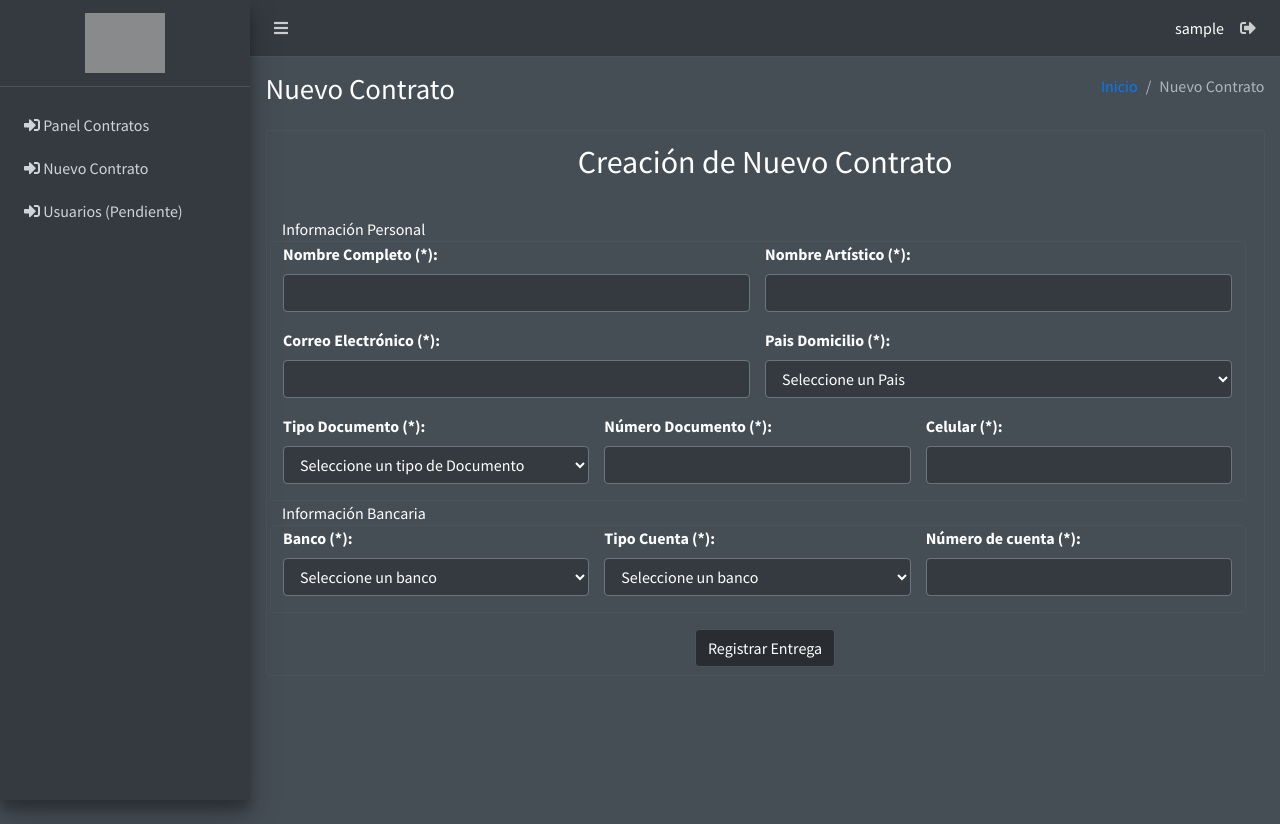
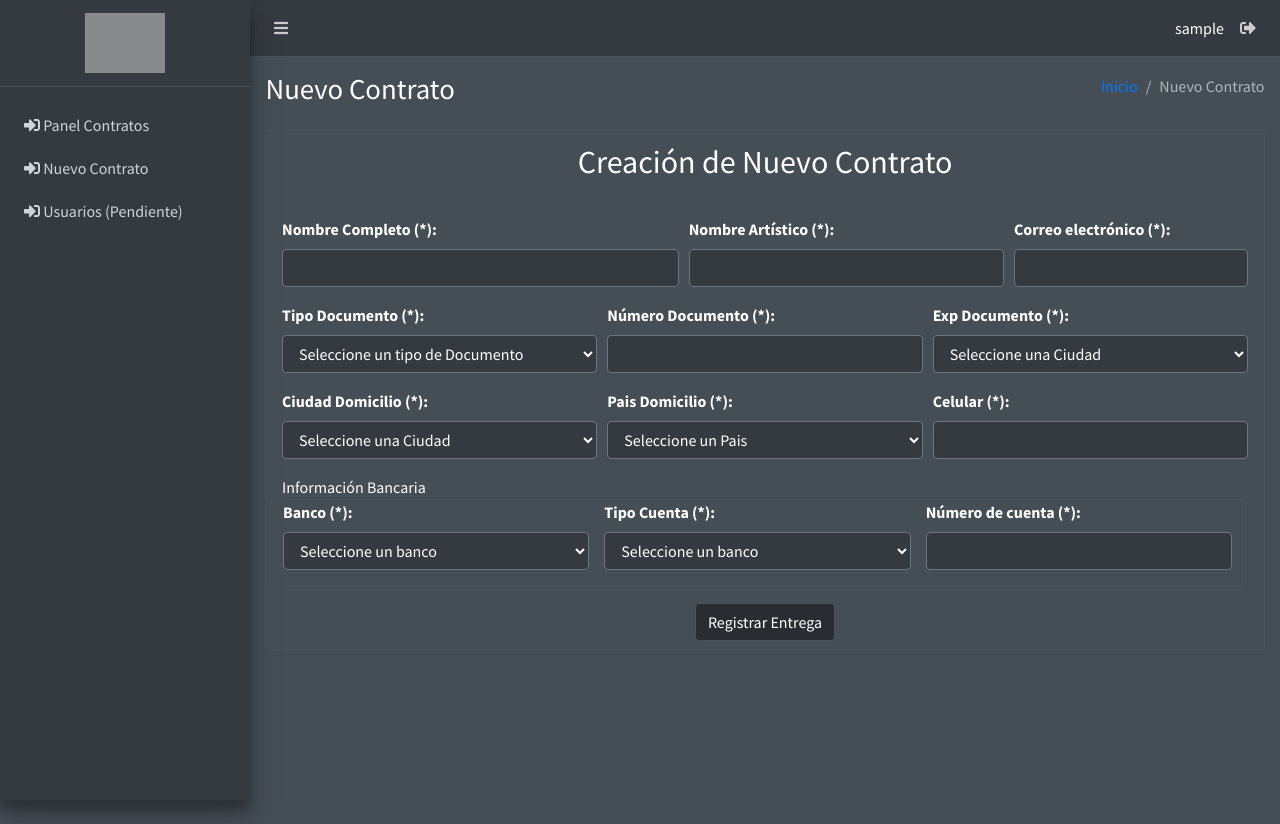
Before and after one commit to itscrisdavid/loro-contratos, a PHP site: page /sistema/registroContrato.php in a window 1280 px wide. Run offline with PHP 8.4, Linux system fonts and the light colour scheme; the visitor is signed in with stand-in values (Sample User, id 1); data that the repository does not hold is empty; some libraries are stand-ins or nearby versions; grey boxes are pictures that could not be loaded.

Commit message:
Update registroContrato.php

```diff
--- a/sistema/registroContrato.php
+++ b/sistema/registroContrato.php
@@ -59,41 +59,24 @@ $usuario = $_SESSION['iduser'];
                         <h2 class="mx-auto d-block mt-2 p-1 text-center">Creación de Nuevo Contrato</h2>
                         <form action="" id="formIngresoContrato" class="needs-validation mt-4 p-2 " method="POST" novalidate>
                             <div class="form-row">
-                                <div class="col-12">Información Personal</div>
-                                <div class="row border border-dark rounded col-12">
-                                <div class="form-group col-md-6">
+
+                                <div class="form-group col-md-5">
 
                                     <label for="nombreCompleto">Nombre Completo (*):</label>
                                     <input type="text" id="nombreCompleto" name="nombreCompleto" class="form-control" style="color:darkgray" required autocomplete="off">
                                     <div class="invalid-feedback">Ingrese el nombre completo</div>
                                 </div>
-                                <div class="form-group col-md-6">
+                                <div class="form-group col-md-4">
 
                                     <label for="nombreArtistico">Nombre Artístico (*):</label>
                                     <input type="text" id="nombreArtistico" name="nombreArtistico" class="form-control" style="color:darkgray" required autocomplete="off">
                                     <div class="invalid-feedback">Ingrese el nombre artístico</div>
                                 </div>
-                                <div class="form-group col-md-6">
+                                <div class="form-group col-md-3">
 
-                                    <label for="email">Correo Electrónico (*):</label>
+                                    <label for="email">Correo electrónico (*):</label>
                                     <input type="email" id="email" name="email" class="form-control" style="color:darkgray" required autocomplete="off">
                                     <div class="invalid-feedback">Ingrese el correo electrónico</div>
-                                </div>
-                                <div class="form-group col-md-6">
-
-                                    <label for="pais">Pais Domicilio (*):</label>
-                                    <?php
-                                    $consultaProcesos = "SELECT * FROM paises ORDER BY nombre_pais";
-                                    $paises = $conexion->consultarDatos($consultaProcesos);
-                                    ?>
-                                    <select name="pais" class="form-control select2" id="pais" required>
-                                        <option disabled selected value="">Seleccione un Pais</option>
-                                        <?php foreach ($paises as $pais) : ?>
-                                            <option value="<?php echo ($pais['id_pais']) ?>">
-                                                <?php echo ($pais['nombre_pais']) ?></option>
-                                        <?php endforeach; ?>
-                                    </select>
-                                    <div class="invalid-feedback">Ingrese el Pais de Domicilio</div>
                                 </div>
                                 <div class="form-group col-md-4">
 
@@ -112,7 +95,7 @@ $usuario = $_SESSION['iduser'];
                                     <input type="number" id="nroDcto" name="nroDcto" class="form-control" style="color:darkgray" required autocomplete="off">
                                     <div class="invalid-feedback">Ingrese el número de documento</div>
                                 </div>
-                                <!-- <div class="form-group col-md-4">
+                                <div class="form-group col-md-4">
                                     <?php
                                     $consultaProcesos = "SELECT * FROM ciudades ORDER BY nombre_ciudad";
                                     $ciudades = $conexion->consultarDatos($consultaProcesos);
@@ -138,13 +121,28 @@ $usuario = $_SESSION['iduser'];
                                         <?php endforeach; ?>
                                     </select>
                                     <div class="invalid-feedback">Ingrese La ciudad de Expedición</div>
-                                </div> -->
+                                </div>
+                                <div class="form-group col-md-4">
+
+                                    <label for="pais">Pais Domicilio (*):</label>
+                                    <?php
+                                    $consultaProcesos = "SELECT * FROM paises ORDER BY nombre_pais";
+                                    $paises = $conexion->consultarDatos($consultaProcesos);
+                                    ?>
+                                    <select name="pais" class="form-control select2" id="pais" required>
+                                        <option disabled selected value="">Seleccione un Pais</option>
+                                        <?php foreach ($paises as $pais) : ?>
+                                            <option value="<?php echo ($pais['id_pais']) ?>">
+                                                <?php echo ($pais['nombre_pais']) ?></option>
+                                        <?php endforeach; ?>
+                                    </select>
+                                    <div class="invalid-feedback">Ingrese el Pais de Domicilio</div>
+                                </div>
                                 <div class="form-group col-md-4">
 
                                     <label for="celular">Celular (*):</label>
                                     <input type="number" id="celular" name="celular" class="form-control" style="color:darkgray" required autocomplete="off">
                                     <div class="invalid-feedback">Ingrese nro Celular</div>
-                                </div>
                                 </div>
                                 <div class="col-12">Información Bancaria</div>
                                 <div class="row border border-dark rounded col-12">
@@ -169,7 +167,6 @@ $usuario = $_SESSION['iduser'];
                                         <select name="tipoCuenta" class="form-control select2" id="tipoCuenta" required>
                                             <option disabled selected value="">Seleccione un banco</option>
                                             <option value="Ahorro">Ahorro</option>
-                                            <option value="Ahorro">Internacional</option>
                                             <option value="Corriente">Corriente</option>
 
                                         </select>
@@ -178,7 +175,7 @@ $usuario = $_SESSION['iduser'];
                                     <div class="form-group col-md-4">
 
                                         <label for="numeroCuenta">Número de cuenta (*):</label>
-                                        <input type="text" id="numeroCuenta" name="numeroCuenta" class="form-control" style="color:darkgray" required autocomplete="off">
+                                        <input type="number" id="numeroCuenta" name="numeroCuenta" class="form-control" style="color:darkgray" required autocomplete="off">
                                         <div class="invalid-feedback">Ingrese documento del artista</div>
                                     </div>
                                 </div>
```
